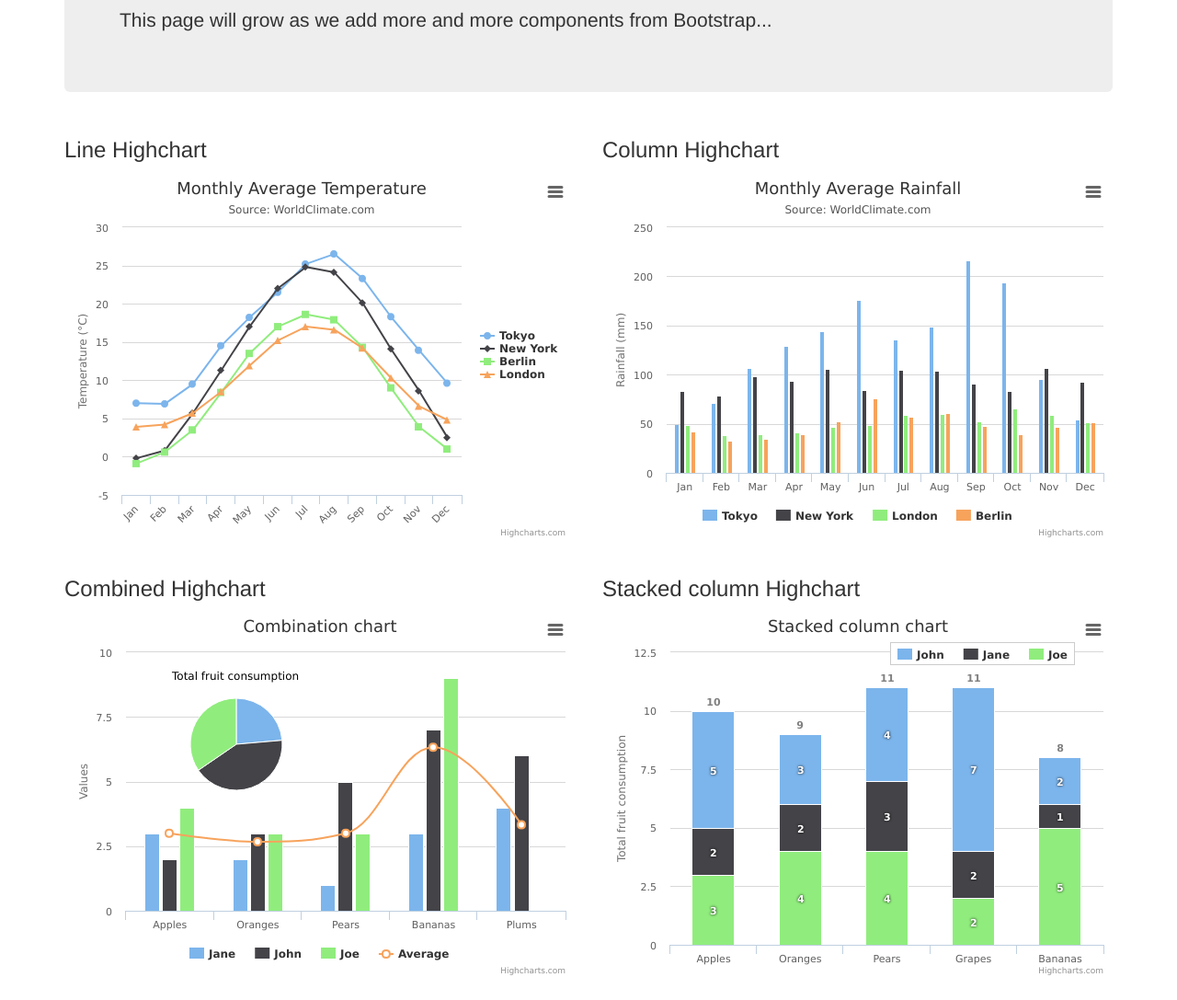
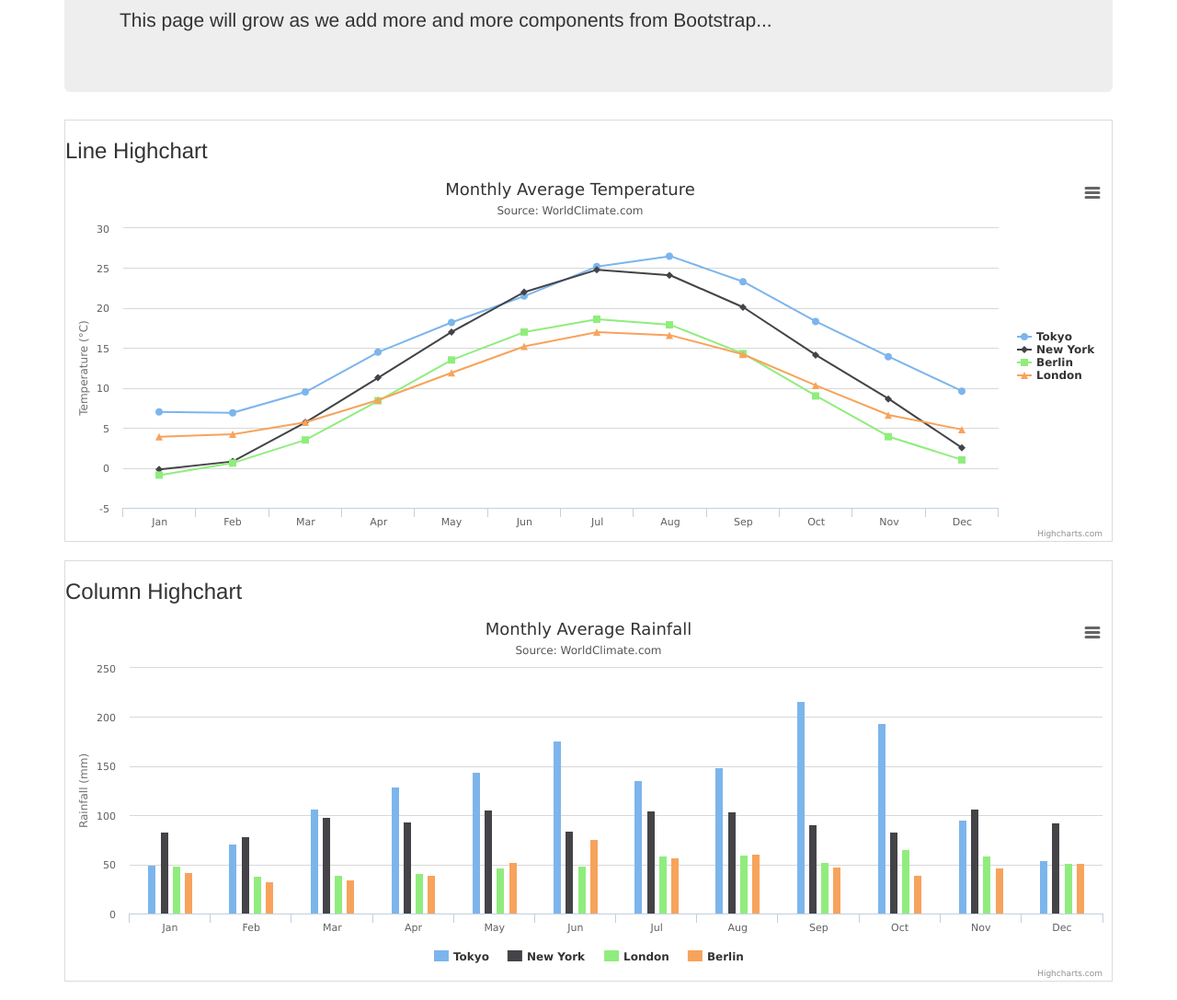
Before and after one commit to akshay2491/highchartsDemo, a plain HTML site: page index.html in a window 1280 px wide. Shown: the part 140-1227 px from the top of the page at 92% size. Drawn offline with Linux system fonts and the light colour scheme.

Commit message:
css changed

```diff
--- a/index.html
+++ b/index.html
@@ -11,25 +11,33 @@
 	    	<h1>Highcarts Demo</h1>
 	    	<p>This page will grow as we add more and more components from Bootstrap...</p>
 	  	</div>
-	  	<div class='padding'>
+	  	<div class='padding border'>
 		  	<div class='row'>
-		  		<div class="col-md-6">
+		  		<div class="col-md-12">
 		  			<h3>Line Highchart</h3>
 		  			<div id="lineContainer" style="min-width: 310px; height: 400px; margin: 0 auto"></div>
 		  		</div>
-		  		<div class="col-md-6">
+		  	</div>
+		</div>
+		<div class='padding border'>
+		  	<div class='row'>
+		  		<div class="col-md-12">
 		  			<h3>Column Highchart</h3>
 		  			<div id="columnContainer" style="min-width: 310px; height: 400px; margin: 0 auto"></div>
 		  		</div>
 		  	</div>
-	  	</div>
-	  	<div class="padding">
+		</div>
+	  	<div class="padding border">
 		  	<div class='row'>
-		  		<div class="col-md-6">
+		  		<div class="col-md-12">
 		  			<h3>Combined Highchart</h3>
 		  			<div id="combinedContainer" style="min-width: 310px; height: 400px; margin: 0 auto"></div>
 		  		</div>
-		  		<div class="col-md-6">
+		  	</div>
+		</div>
+		<div class="padding border">
+		  	<div class='row'>
+		  		<div class="col-md-12">
 		  			<h3>Stacked column Highchart</h3>
 		  			<div id="stackContainer" style="min-width: 310px; height: 400px; margin: 0 auto"></div>
 		  		</div>
--- a/main.css
+++ b/main.css
@@ -1,4 +1,8 @@
 .padding {
-	margin-top: 10px;
+	margin-top: 20px;
   	margin-bottom: 20px;
 }
+
+.border {
+	border : 1px solid #dbdbdb;
+}
```
